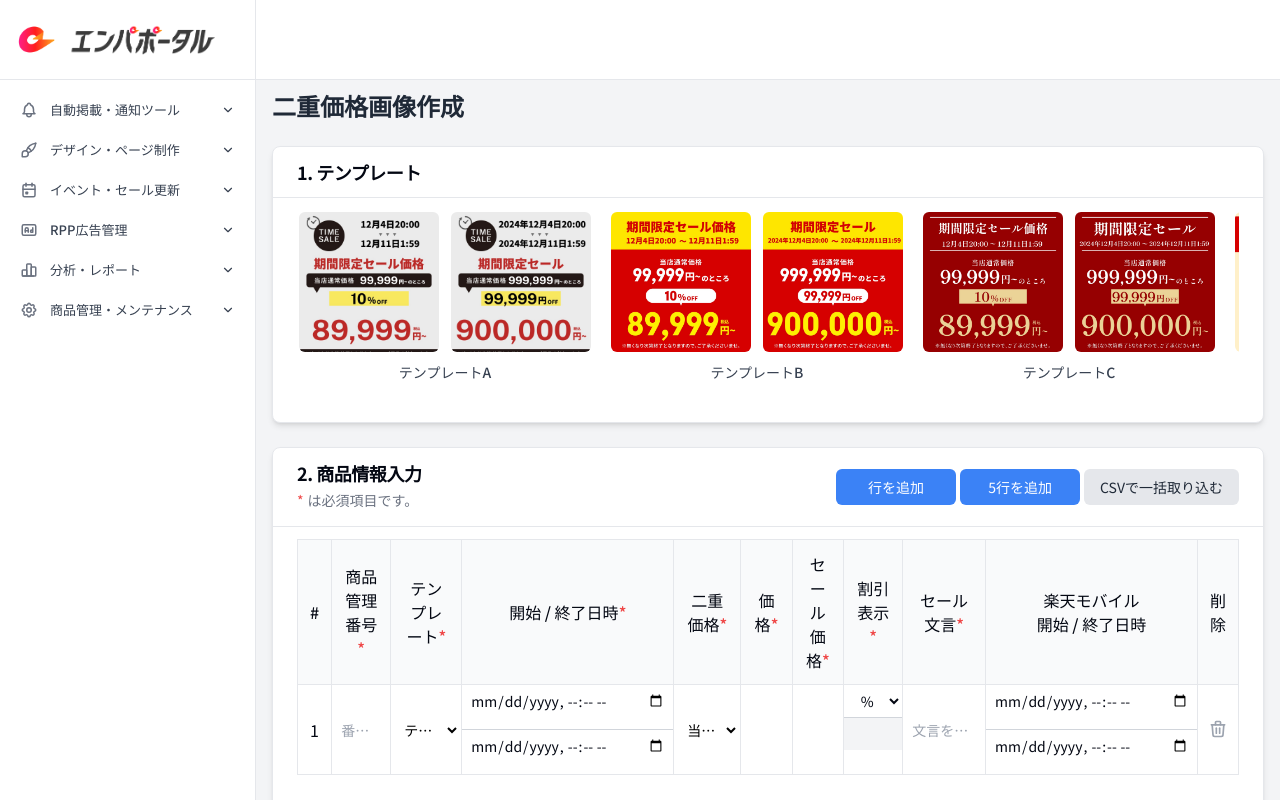
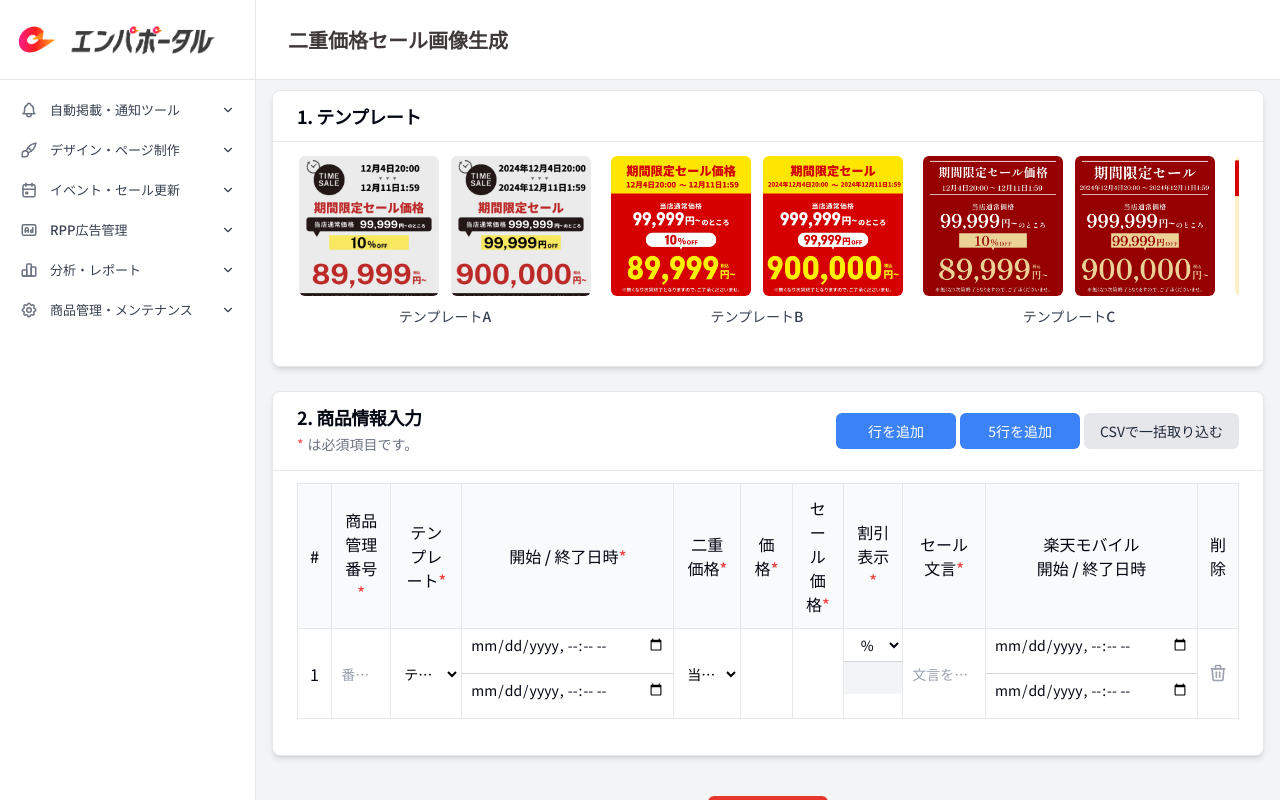
Before and after one commit to IamDieuKhanh2001/enpa_portal_v2, a Next.js app: page /tools/03 in a window 1280 px wide. Built offline with nearby package versions, Linux system fonts and the light colour scheme.

Commit message:
fix header 03

```diff
--- a/src/app/tools/03/page.tsx
+++ b/src/app/tools/03/page.tsx
@@ -20,11 +20,13 @@ import { Toaster, toast } from "sonner"; // << Import Toaster và toast từ son
 
 // Import các thành phần và logic đã tách
 import EditableProductTable from "./components/EditableProductTable";
+
 import PreviewModal from "./components/PreviewModal";
 import { useJobPolling } from "./hooks/useJobPolling";
 import { validateRows } from "./lib/validation";
 import { createNewProductRow } from "./lib/utils";
 import { templates } from "./constants";
+import { useHeader } from "@/app/context/HeaderContext";
 import type { ProductRow, AllErrors, BackendJobStatus } from "./types";
 
 // Type cho Sonner toast ID (có thể là string hoặc number)
@@ -109,6 +111,11 @@ export default function TwoPriceImagePage() {
     onFtpError: handleFtpError, // << Pass error handler
   });
   //------------------------------------
+  const { setTitle } = useHeader();
+
+  useEffect(() => {
+    setTitle("二重価格セール画像生成");
+  }, [setTitle]);
 
   // Khởi tạo component phía client và dòng đầu tiên
   useEffect(() => {
@@ -417,9 +424,6 @@ export default function TwoPriceImagePage() {
   // --- JSX Trả về ---
   return (
     <div className="space-y-6">
-      {/* <ToastContainer position="top-right" autoClose={3000} /> << Xóa Container của react-toastify */}
-      <h1 className="text-2xl font-bold text-gray-800">二重価格画像作成</h1>
-
       {/* Template Selection */}
       <Card>
         <CardHeader title="1. テンプレート" />
```
